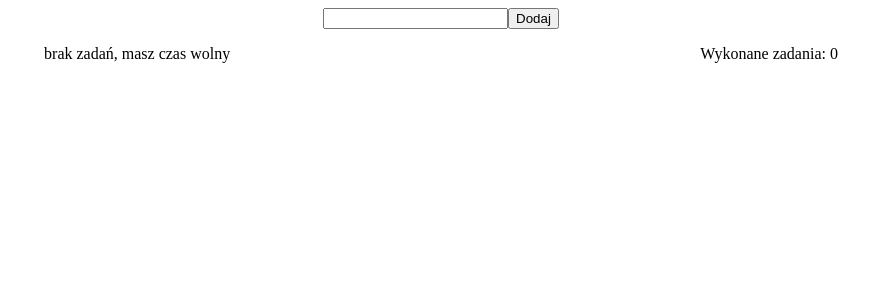
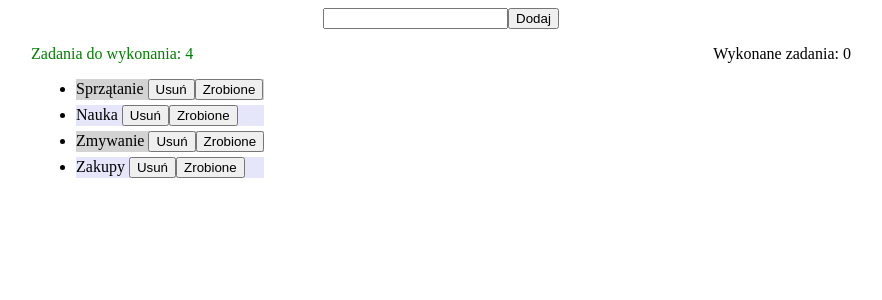
Before and after one commit to MJ147/todo-list-angular, an Angular app: page / in a window 1280 px wide. Shown: the top 300 px of the page, without its empty margins (199-1081 px from the left). Built offline with nearby package versions, Linux system fonts and the light colour scheme.

Commit message:
Add features for colorating elements

```diff
--- a/src/app/app.component.ts
+++ b/src/app/app.component.ts
@@ -1,14 +1,18 @@
-import { Component } from '@angular/core';
+import { Component, OnInit } from '@angular/core';
 
 @Component({
   selector: 'app-root',
   templateUrl: './app.component.html',
   styleUrls: ['./app.component.css']
 })
-export class AppComponent {
+export class AppComponent implements OnInit {
 
   taskList: Array<string> = [];
   taskDone: Array<string> = [];
+
+  ngOnInit(): void {
+    this.taskList = ['Sprzątanie', 'Nauka', "Zmywanie", 'Zakupy'];
+  }
 
   add(task: string) {
     this.taskList.push(task);
--- a/src/app/todo-task/todo-task.component.css
+++ b/src/app/todo-task/todo-task.component.css
@@ -0,0 +1,14 @@
+li {
+    background: lightgray;
+    margin: 5px;
+}
+
+.odd-li {
+    background: lavender;
+    margin: 5px;
+}
+
+.last-li {
+    background: pink;
+    margin: 5px;
+}
--- a/src/app/todo-task/todo-task.component.html
+++ b/src/app/todo-task/todo-task.component.html
@@ -1,6 +1,7 @@
 <ng-container *ngIf="taskList.length > 0; else noTask">
+  <p [ngStyle]="{color: getColor()}">Zadania do wykonania: {{taskList.length}}</p>
     <ul>
-      <li *ngFor="let task of taskList">
+      <li *ngFor="let task of taskList; let odd = odd" [ngClass]="{'odd-li': odd, 'last-li': taskList.length===1}">
         {{task}}
         <button (click)="remove(task)">Usuń</button>
         <button (click)="done(task)">Zrobione</button>
--- a/src/app/todo-task/todo-task.component.ts
+++ b/src/app/todo-task/todo-task.component.ts
@@ -27,4 +27,8 @@ export class TodoTaskComponent implements OnInit {
     this.emitDone.emit(task);
   }
 
+  getColor(): string{
+    return this.taskList.length >= 5 ? 'red' : 'green'
+  }
+
 }
```
